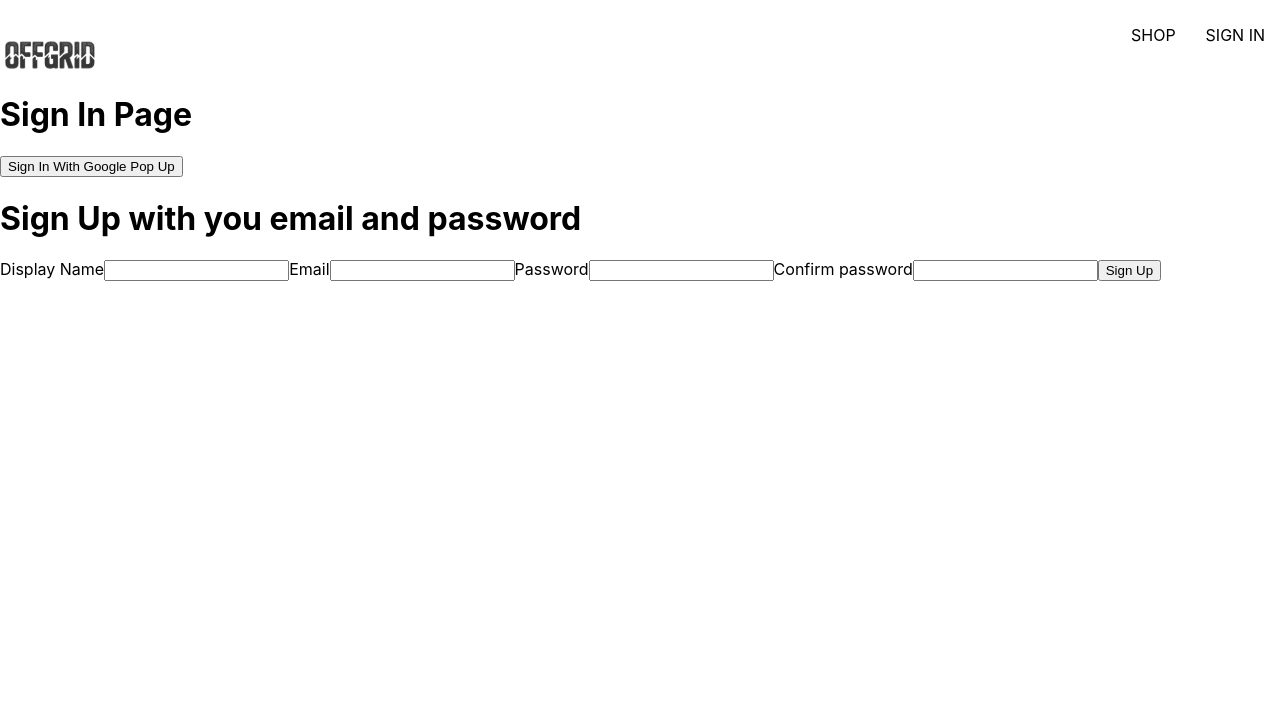
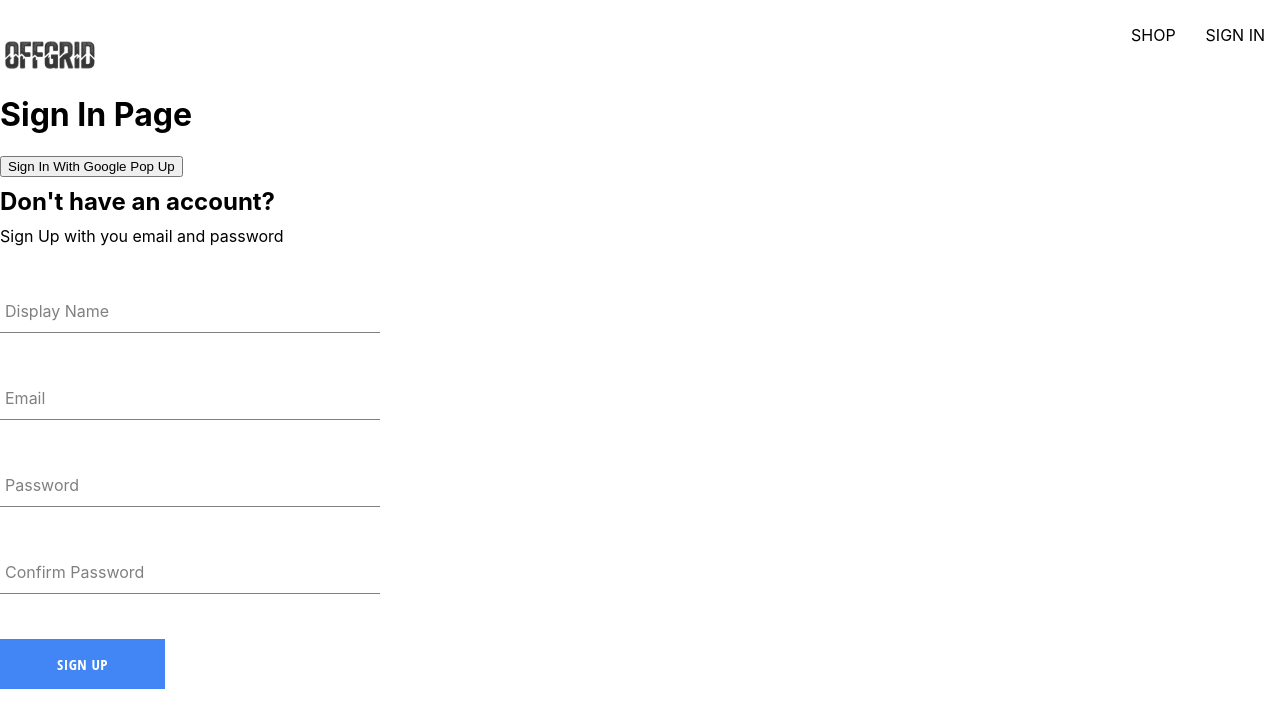
Before and after one commit to tracytray1/ecommerce-offgrid, a React (Vite) app: page /signin in a window 1280 px wide. Shown: the top 728 px of the page. Built offline with nearby package versions, Linux system fonts and the light colour scheme.

Commit message:
created the sign up component, the form input component, button component

```diff
--- /dev/null
+++ b/src/components/Button/Button.jsx
@@ -0,0 +1,19 @@
+import './Button.scss'
+
+const BUTTON_TYPE_CLASSES = {
+  google: 'google-sign-in',
+  inverted: 'inverted'
+};
+
+const Button = ({ children, buttonType, ...otherProps }) => {
+  return (
+    <button
+      className={`button-container ${BUTTON_TYPE_CLASSES[buttonType]}`}
+      {...otherProps}
+    >
+      {children}
+    </button>
+  );
+};
+
+export default Button;
--- /dev/null
+++ b/src/components/Button/Button.scss
@@ -0,0 +1,46 @@
+.button-container {
+  min-width: 165px;
+  width: auto;
+  height: 50px;
+  letter-spacing: 0.5px;
+  line-height: 50px;
+  padding: 0 35px 0 35px;
+  font-size: 15px;
+  background-color: black;
+  color: white;
+  text-transform: uppercase;
+  font-family: 'Open Sans Condensed';
+  font-weight: bolder;
+  border: none;
+  cursor: pointer;
+  display: flex;
+  justify-content: center;
+
+  &:hover {
+    background-color: white;
+    color: black;
+    border: 1px solid black;
+  }
+
+  &.google-sign-in {
+    background-color: #4285f4;
+    color: white;
+
+    &:hover {
+      background-color: #357ae8;
+      border: none;
+    }
+  }
+
+  &.inverted {
+    background-color: white;
+    color: black;
+    border: 1px solid black;
+
+    &:hover {
+      background-color: black;
+      color: white;
+      border: none;
+    }
+  }
+}
--- /dev/null
+++ b/src/components/FormInput/FormInput.jsx
@@ -0,0 +1,21 @@
+import "./FormInput.scss";
+
+const FormInput = ({ label, ...otherProps }) => {
+  return (
+    <div className="group">
+    { label && (
+      <label
+        className=
+        {`${otherProps.value.length} ? 'shrink' : ''
+        } form-input-label`}
+      >
+        {label}
+      </label>
+    )}
+      <input className="form-input" {...otherProps} />
+    </div>
+  )
+
+}
+
+export default FormInput;
--- /dev/null
+++ b/src/components/FormInput/FormInput.scss
@@ -0,0 +1,54 @@
+$sub-color: grey;
+$main-color: black;
+
+@mixin shrinkLabel {
+  top: -14px;
+  font-size: 12px;
+  color: $main-color;
+}
+
+.group {
+  position: relative;
+  margin: 45px 0;
+
+  .form-input {
+    background: none;
+    background-color: white;
+    color: $sub-color;
+    font-size: 18px;
+    padding: 10px 10px 10px 5px;
+    display: block;
+    width: 100%;
+    border: none;
+    border-radius: 0;
+    border-bottom: 1px solid $sub-color;
+    margin: 25px 0;
+
+    &:focus {
+      outline: none;
+    }
+
+    &:focus~.form-input-label {
+      @include shrinkLabel();
+    }
+  }
+
+  input[type='password'] {
+    letter-spacing: 0.3em;
+  }
+
+  .form-input-label {
+    color: $sub-color;
+    font-size: 16px;
+    font-weight: normal;
+    position: absolute;
+    pointer-events: none;
+    left: 5px;
+    top: 10px;
+    transition: 300ms ease all;
+
+    &.shrink {
+      @include shrinkLabel();
+    }
+  }
+}
--- a/src/components/SignUpForm/SignUpForm.jsx
+++ b/src/components/SignUpForm/SignUpForm.jsx
@@ -1,5 +1,11 @@
 import { useState } from 'react'
-
+import FormInput from '../FormInput/FormInput'
+import Button from '../Button/Button'
+import {
+  createAuthUserWithEmailAndPassword,
+  createUserDocumentFromAuth
+} from '../../utils/firebase/firebase';
+import './SignUpForm.scss'
 
 const defaultFormFields = {
   displayName: '',
@@ -12,28 +18,85 @@
   const [formFields, setFormFields] = useState(defaultFormFields);
   const {displayName, email, password, confirmPassword } = formFields;
 
+  console.log(formFields);
+
+  const resetFormFields = () => {
+    setFormFields(defaultFormFields)
+  }
+
+  const handleSubmit = async (event) => {
+    event.preventDefault();
+
+    if (password !== confirmPassword){
+      alert('passwords do not match');
+      return;
+    }
+
+    try {
+      const { user } = await createAuthUserWithEmailAndPassword(
+        email,
+        password
+      );
+
+      await createUserDocumentFromAuth(user, { displayName });
+      resetFormFields()
+
+    } catch(error) {
+      console.log("user creation encountered an error", error)
+    }
+  }
+
+
+
+
   const handleChange = (event) => {
     const { name, value } = event.target;
     setFormFields({ ...formFields, [name]: value });
   };
 
   return (
-    <div>
-      <h1>Sign Up with you email and password</h1>
-      <form onSubmit= {() => {}}>
-       <label>Display Name</label>
-        <input type='text' required onChange={handleChange} name="displayName" value={displayName}/>
+    <div className='sign-up-container'>
+      <h2>Don't have an account?</h2>
+      <span>Sign Up with you email and password</span>
+      <form onSubmit={handleSubmit}>
 
-        <label>Email</label>
-        <input type='email' required onChange={handleChange} name="email" value={email} />
+        <FormInput
+          label='Display Name'
+          type='text'
+          required
+          onChange={handleChange}
+          name='displayName'
+          value={displayName}
+        />
 
-        <label>Password</label>
-        <input type='password' required onChange={handleChange} name="password" value={password} />
+        <FormInput
+          label='Email'
+          input type='email'
+          required
+          onChange={handleChange}
+          name="email"
+          value={email}
+        />
 
-        <label>Confirm password</label>
-        <input type='password' required onChange={handleChange} name="confirmPassword" value={confirmPassword} />
+        <FormInput
+          label='Password'
+          input type='password'
+          required
+          onChange={handleChange}
+          name="password"
+          value={password}
+        />
 
-        <button type='submit'>Sign Up</button>
+        <FormInput
+          label='Confirm Password'
+          input type='password'
+          required
+          onChange={handleChange}
+          name="confirmPassword"
+          value={confirmPassword}
+        />
+
+        <Button buttonType='google' type='submit'>Sign Up </Button>
 
       </form>
 
--- /dev/null
+++ b/src/components/SignUpForm/SignUpForm.scss
@@ -0,0 +1,9 @@
+.sign-up-container {
+  display: flex;
+  flex-direction: column;
+  width: 380px;
+
+  h2 {
+    margin:10px 0;
+  }
+}
--- a/src/utils/firebase/firebase.jsx
+++ b/src/utils/firebase/firebase.jsx
@@ -2,7 +2,9 @@
 import { getAuth,
   signInWithRedirect,
   signInWithPopup,
-  GoogleAuthProvider } from 'firebase/auth';
+  GoogleAuthProvider,
+  createUserWithEmailAndPassword
+} from 'firebase/auth';
 
 import {
   getFirestore,
@@ -24,17 +26,25 @@
 
 const firebaseApp = initializeApp(firebaseConfig);
 
-const provider = new GoogleAuthProvider();
-provider.setCustomParameters ({
+const googleProvider = new GoogleAuthProvider();
+googleProvider.setCustomParameters ({
   prompt: "select_account"
 });
 
 export const auth = getAuth();
-export const signInWithGooglePopup = () => signInWithPopup(auth, provider)
+export const signInWithGooglePopup = () =>
+  signInWithPopup(auth, googleProvider)
+export const signInWithGoogleRedirect = () =>
+  signInWithRedirect(auth, googleProvider)
+
 
 export const db = getFirestore();
 
-export const createUserDocumentFromAuth = async (userAuth) => {
+export const createUserDocumentFromAuth = async (
+  userAuth,
+  additionalInformation = {displayName: ""}
+) => {
+  if (!userAuth) return;
   const userDocRef = doc(db, 'users', userAuth.uid);
   const userSnapshot = await getDoc(userDocRef)
 
@@ -46,11 +56,17 @@
       await setDoc(userDocRef, {
         displayName,
         email,
-        createdAt
+        createdAt,
+        ...additionalInformation,
       })
     } catch (error){
       console.log('error creating the user', error.message)
     }
   }
+  return userDocRef;
+};
 
+export const createAuthUserWithEmailAndPassword = async (email, password) => {
+  if (!email || !password) return;
+  return await createUserWithEmailAndPassword(auth, email, password)
 }
```
